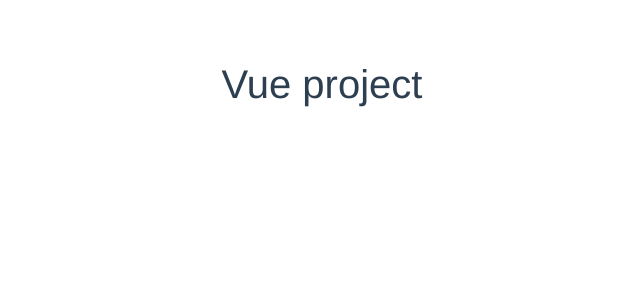
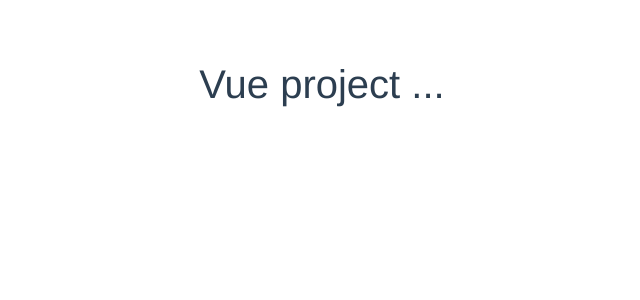
Before and after one commit to DhanachDev/Calculator, a Vue app: page / in a window 1280 px wide. Shown: the top 300 px of the page, without its empty margins (318-958 px from the left). Built offline with nearby package versions, Linux system fonts and the light colour scheme.

Commit message:
created develop branch

```diff
--- a/src/components/Layout.vue
+++ b/src/components/Layout.vue
@@ -1,6 +1,6 @@
 <template>
 <div class="hello">
-    <h1>{{msg}}</h1>
+    <h1>{{msg}} ... </h1>
 </div>
 </template>
 
```
